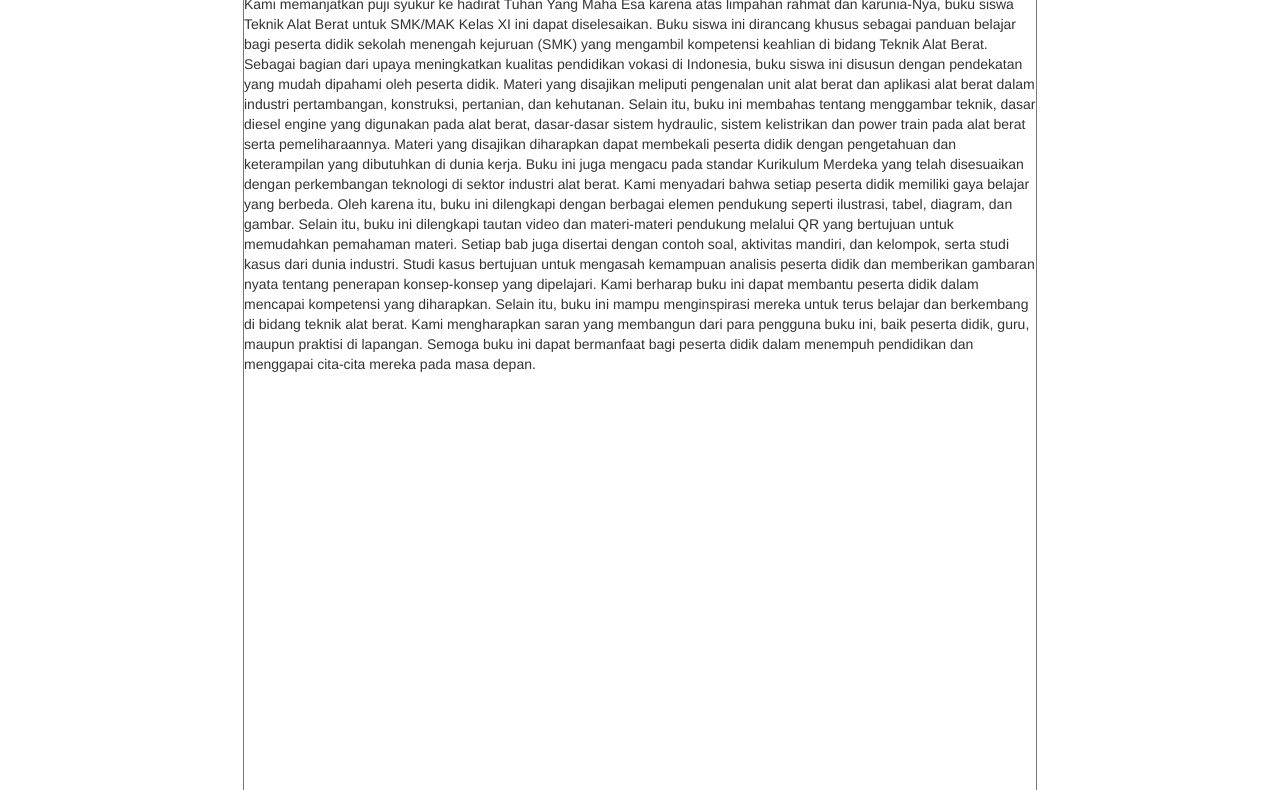
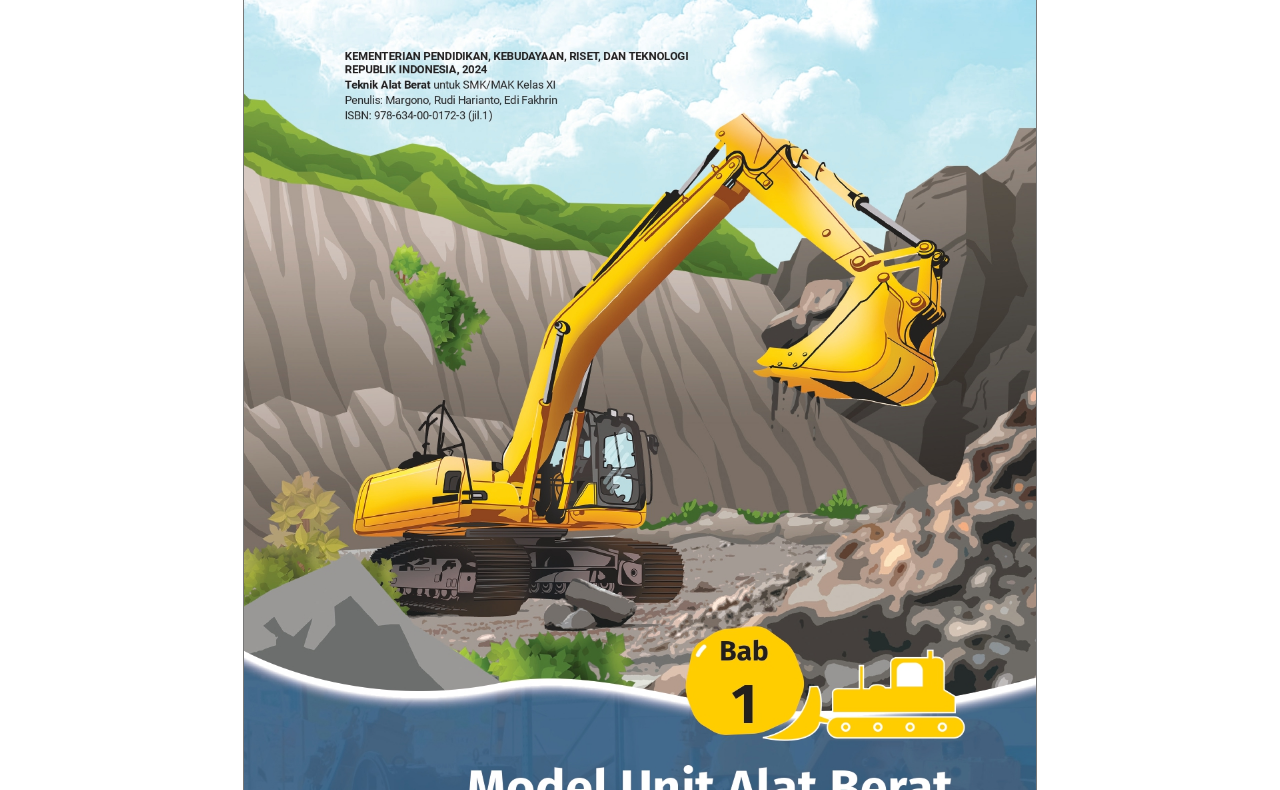
Before and after one commit to panduanpusbuk/penulisan, a plain HTML site: page index.html in a window 1280 px wide. Shown: the part 188-978 px from the top of the page. Drawn offline with nearby package versions, Linux system fonts and the light colour scheme.

Commit message:
PDF as background

```diff
--- a/index.html
+++ b/index.html
@@ -37,35 +37,6 @@
         </nav>
       </div>
       <div class="koverdepan">
-        <h1>Prakata</h1>
-        <p>Kami memanjatkan puji syukur ke hadirat Tuhan Yang Maha Esa karena atas limpahan
-          rahmat dan karunia-Nya, buku siswa Teknik Alat Berat untuk SMK/MAK Kelas XI ini dapat
-          diselesaikan. Buku siswa ini dirancang khusus sebagai panduan belajar bagi peserta didik
-          sekolah menengah kejuruan (SMK) yang mengambil kompetensi keahlian di bidang Teknik
-          Alat Berat.
-          Sebagai bagian dari upaya meningkatkan kualitas pendidikan vokasi di Indonesia, buku
-          siswa ini disusun dengan pendekatan yang mudah dipahami oleh peserta didik. Materi
-          yang disajikan meliputi pengenalan unit alat berat dan aplikasi alat berat dalam industri
-          pertambangan, konstruksi, pertanian, dan kehutanan. Selain itu, buku ini membahas
-          tentang menggambar teknik, dasar diesel engine yang digunakan pada alat berat, dasar-dasar
-          sistem hydraulic, sistem kelistrikan dan power train pada alat berat serta pemeliharaannya.
-          Materi yang disajikan diharapkan dapat membekali peserta didik dengan pengetahuan
-          dan keterampilan yang dibutuhkan di dunia kerja. Buku ini juga mengacu pada standar
-          Kurikulum Merdeka yang telah disesuaikan dengan perkembangan teknologi di sektor
-          industri alat berat.
-          Kami menyadari bahwa setiap peserta didik memiliki gaya belajar yang berbeda.
-          Oleh karena itu, buku ini dilengkapi dengan berbagai elemen pendukung seperti ilustrasi,
-          tabel, diagram, dan gambar. Selain itu, buku ini dilengkapi tautan video dan materi-materi
-          pendukung melalui QR yang bertujuan untuk memudahkan pemahaman materi. Setiap bab
-          juga disertai dengan contoh soal, aktivitas mandiri, dan kelompok, serta studi kasus dari
-          dunia industri. Studi kasus bertujuan untuk mengasah kemampuan analisis peserta didik
-          dan memberikan gambaran nyata tentang penerapan konsep-konsep yang dipelajari.
-          Kami berharap buku ini dapat membantu peserta didik dalam mencapai kompetensi
-          yang diharapkan. Selain itu, buku ini mampu menginspirasi mereka untuk terus belajar
-          dan berkembang di bidang teknik alat berat. Kami mengharapkan saran yang membangun
-          dari para pengguna buku ini, baik peserta didik, guru, maupun praktisi di lapangan. Semoga
-          buku ini dapat bermanfaat bagi peserta didik dalam menempuh pendidikan dan menggapai
-          cita-cita mereka pada masa depan.</p>
       </div>
         <footer class="footer">
           <p>© Pusat Perbukuan 2024</p>
--- a/theme-penulisan.css
+++ b/theme-penulisan.css
@@ -38,6 +38,10 @@ body {
   height: 1123px;
   border: 1px solid #777;
   margin: 20px auto;
+  background-image: url('buku-siswa/bskoverbab.jpg');
+  background-size: cover;
+  background-position: center;
+  background-repeat: no-repeat;
 }
 
 /* Custom page footer */
```
Also changed, not shown: buku-siswa/bskoverbab.jpg (added), 1 other file.
